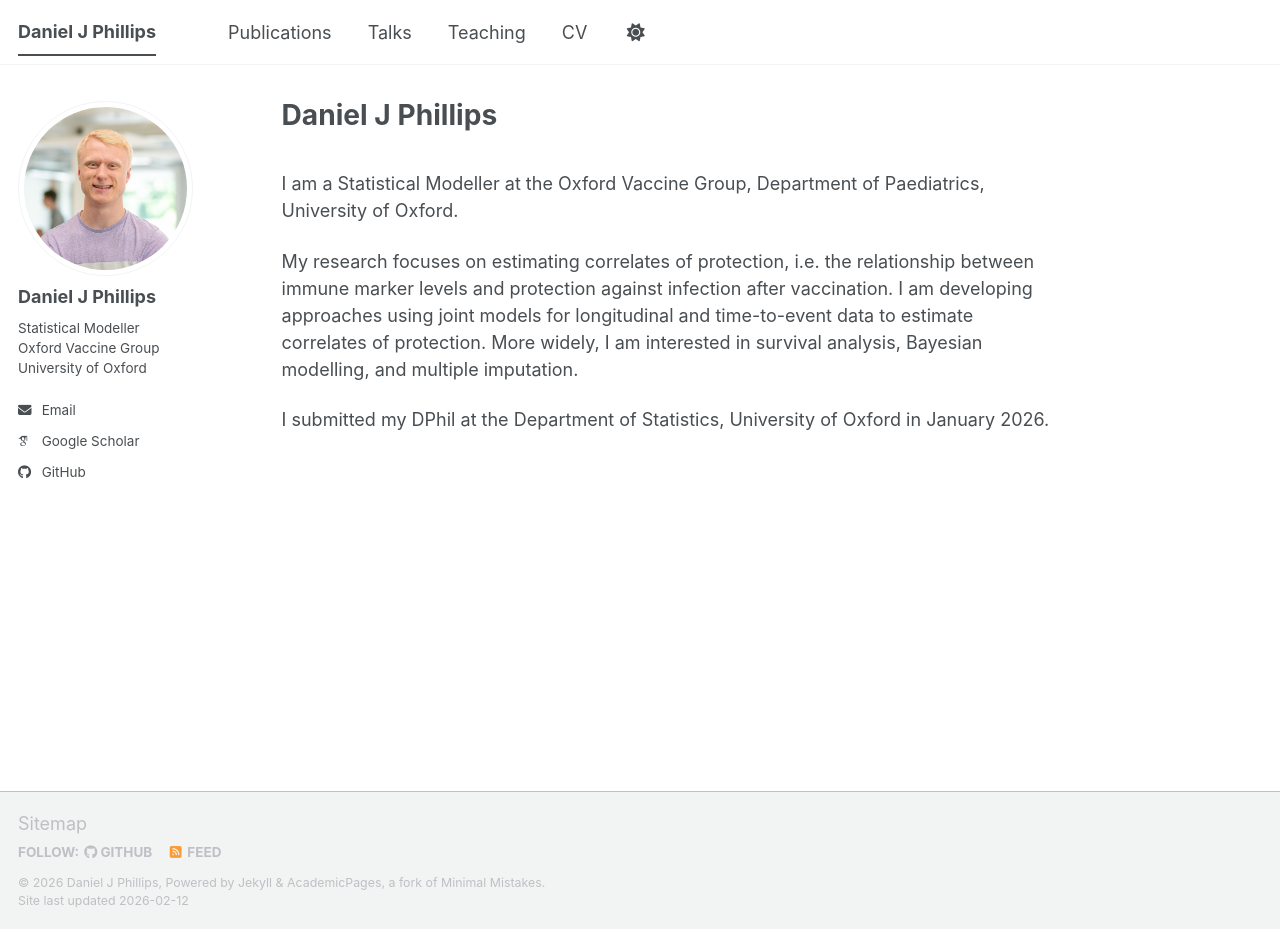
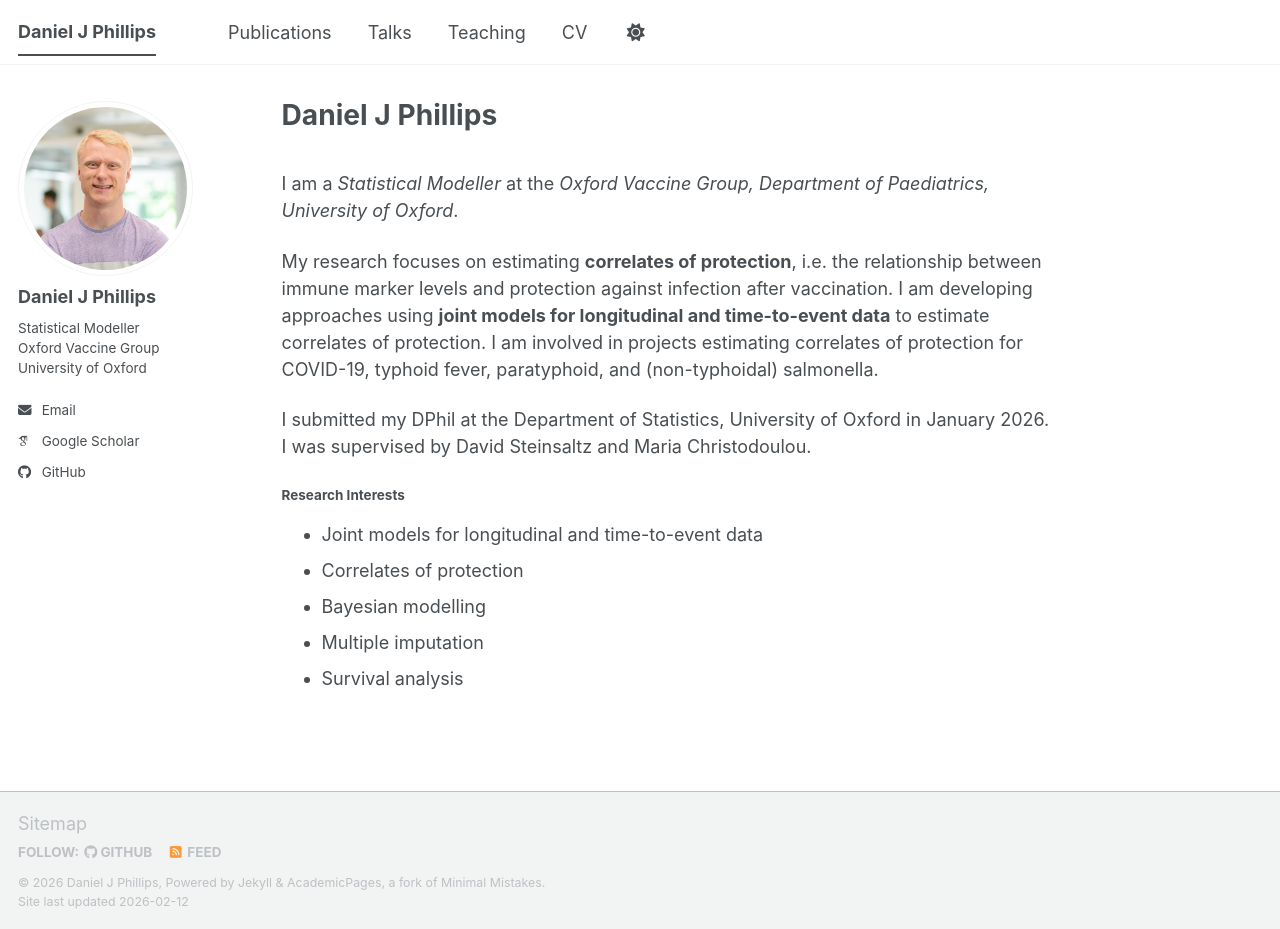
Before and after one commit to danphillipsstats/danphillipsstats.github.io, a Jekyll site: the page built from _pages/about.md, in a window 1280 px wide and 929 px high. Built offline with Jekyll 4.4.1, drawn with Linux system fonts in a browser that asks for light colours; some web fonts are replaced; a script bundle is joined from its source files by our own code; library files that are not in the unit come from our copies.

Commit message:
Update about.md
Added Research Interests section

```diff
--- a/_pages/about.md
+++ b/_pages/about.md
@@ -8,8 +8,16 @@ redirect_from:
 ---
 
 \
-I am a Statistical Modeller at the Oxford Vaccine Group, Department of Paediatrics, University of Oxford.
+I am a *Statistical Modeller* at the *Oxford Vaccine Group, Department of Paediatrics, University of Oxford*.
 
-My research focuses on estimating correlates of protection, i.e. the relationship between immune marker levels and protection against infection after vaccination. I am developing approaches using joint models for longitudinal and time-to-event data to estimate correlates of protection. More widely, I am interested in survival analysis, Bayesian modelling, and multiple imputation.
+My research focuses on estimating **correlates of protection**, i.e. the relationship between immune marker levels and protection against infection after vaccination. I am developing approaches using **joint models for longitudinal and time-to-event data** to estimate correlates of protection.
+I am involved in projects estimating correlates of protection for COVID-19, typhoid fever, paratyphoid, and (non-typhoidal) salmonella.
 
-I submitted my DPhil at the Department of Statistics, University of Oxford in January 2026.
+I submitted my DPhil at the Department of Statistics, University of Oxford in January 2026. I was supervised by David Steinsaltz and Maria Christodoulou.
+
+#### Research Interests
+ - Joint models for longitudinal and time-to-event data
+ - Correlates of protection
+ - Bayesian modelling
+ - Multiple imputation
+ - Survival analysis
```
